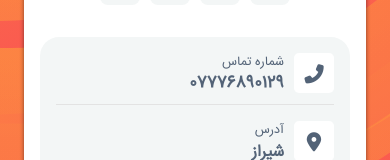
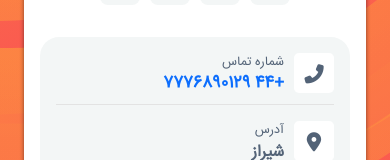
Before and after one commit to Abolfazl26s/portfolio, a React (Create React App) app: page /#/ in a window 390 px wide. Shown: the part 472-632 px from the top of the page. Built offline with nearby package versions, Linux system fonts and the light colour scheme; no server answers.

Commit message:
change phone number

```diff
--- a/src/components/rightSide/Information.jsx
+++ b/src/components/rightSide/Information.jsx
@@ -7,7 +7,7 @@ export default function Information() {
     <span className="infoIcon"><i className="fas fa-phone-flip" /></span>
     <div className="infoContent">
       <p className="infoTitle">شماره تماس</p>
-      <p className="infoText">07776890129</p>
+      <a href='tel:+447776890129' className="infoText">+44 7776890129</a>
     </div>
   </div>
   <div className="information__card">
```
